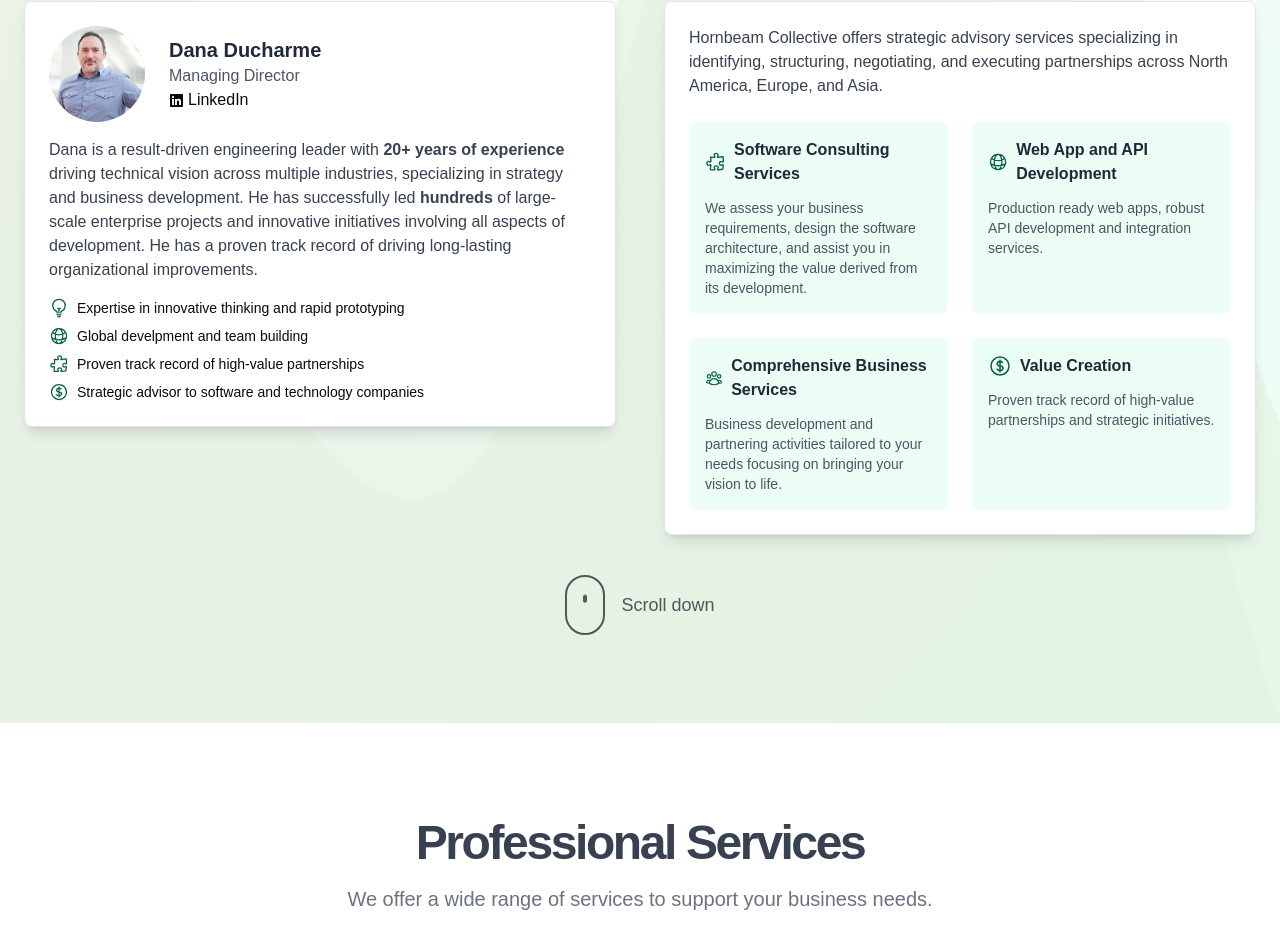
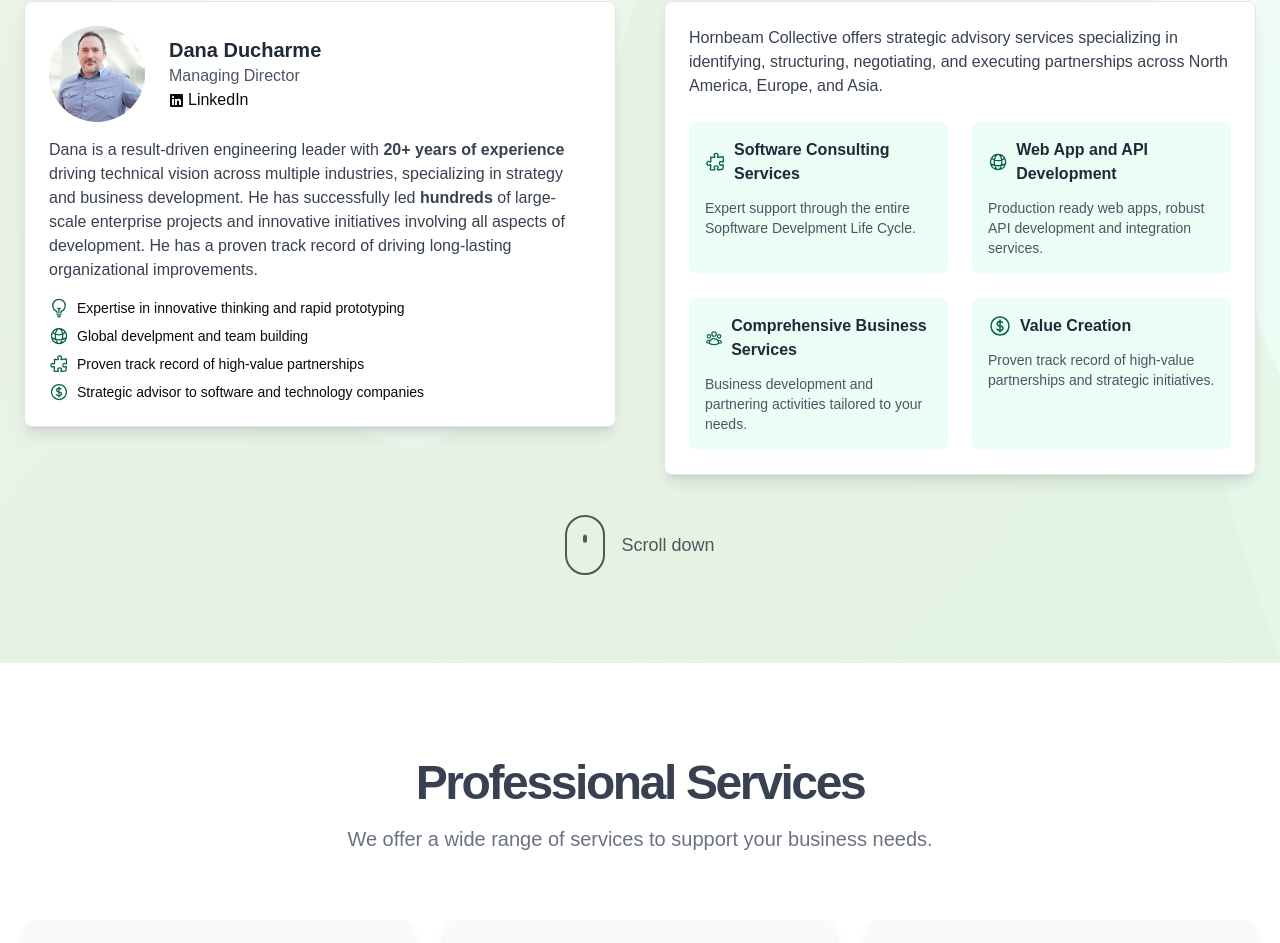
Before and after one commit to danaducharme/hornbeamdev.com, a Next.js app: page / in a window 1280 px wide. Shown: the part 755-1698 px from the top of the page. Built offline with nearby package versions, Linux system fonts and the light colour scheme.

Commit message:
Refine Hero component text for clarity and conciseness in service descriptions

```diff
--- a/components/Hero.tsx
+++ b/components/Hero.tsx
@@ -208,8 +208,7 @@
 											<PuzzlePieceIcon className="h-6 w-6 text-emerald-800 mr-2"/>
 											<h3 className="font-semibold text-gray-800">Software Consulting Services</h3>
 										</div>
-										<p className="text-sm text-gray-600">We assess your business requirements, design the software architecture,
-										and assist you in maximizing the value derived from its development.
+										<p className="text-sm text-gray-600">Expert support through the entire Sopftware Develpment Life Cycle.
 										</p>
 									</div>
 									<div className="bg-emerald-50 p-4 rounded-lg">
@@ -226,7 +225,7 @@
 											<h3 className="font-semibold text-gray-800">Comprehensive Business Services</h3>
 										</div>
 										<p className="text-sm text-gray-600">Business development and partnering
-											activities tailored to your needs focusing on bringing your vision to life.</p>
+											activities tailored to your needs.</p>
 									</div>
 									<div className="bg-emerald-50 p-4 rounded-lg">
 										<div className="flex items-center mb-3">
```
